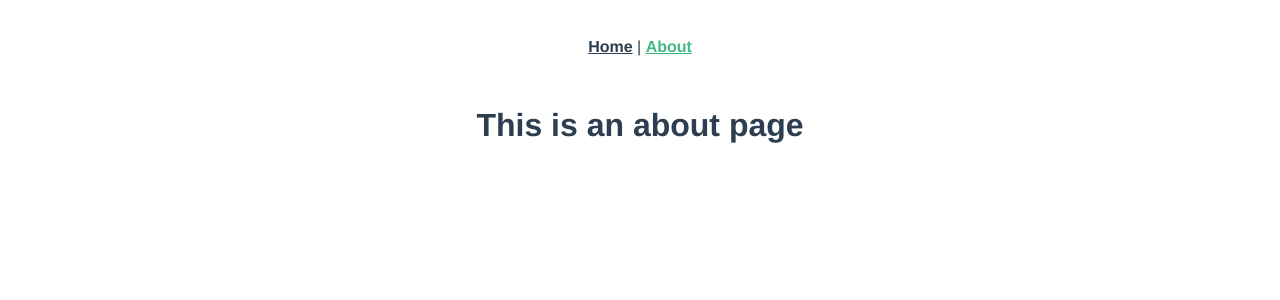
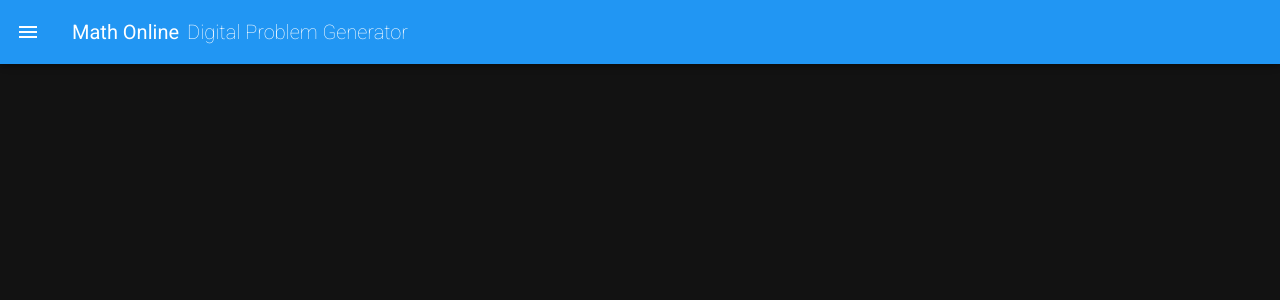
Before and after one commit to christian83182/MathsOnline, a Vue app: page /#/about in a window 1280 px wide. Shown: the top 300 px of the page. Built offline with nearby package versions, Linux system fonts and the light colour scheme.

Commit message:
Initial commit.

```diff
--- a/public/index.html
+++ b/public/index.html
@@ -6,6 +6,8 @@
     <meta name="viewport" content="width=device-width,initial-scale=1.0">
     <link rel="icon" href="<%= BASE_URL %>favicon.ico">
     <title>online-maths-helper</title>
+    <link rel="stylesheet" href="https://fonts.googleapis.com/css?family=Roboto:100,300,400,500,700,900">
+    <link rel="stylesheet" href="https://cdn.jsdelivr.net/npm/@mdi/font@latest/css/materialdesignicons.min.css">
   </head>
   <body>
     <noscript>
--- a/src/App.vue
+++ b/src/App.vue
@@ -1,32 +1,19 @@
 <template>
-  <div id="app">
-    <div id="nav">
-      <router-link to="/">Home</router-link> |
-      <router-link to="/about">About</router-link>
-    </div>
-    <router-view />
-  </div>
+  <v-app>
+    <NavBar />
+    <v-content>
+      <router-view></router-view>
+    </v-content>
+  </v-app>
 </template>
 
-<style>
-#app {
-  font-family: "Avenir", Helvetica, Arial, sans-serif;
-  -webkit-font-smoothing: antialiased;
-  -moz-osx-font-smoothing: grayscale;
-  text-align: center;
-  color: #2c3e50;
-}
-
-#nav {
-  padding: 30px;
-}
-
-#nav a {
-  font-weight: bold;
-  color: #2c3e50;
-}
-
-#nav a.router-link-exact-active {
-  color: #42b983;
-}
-</style>
+<script>
+import NavBar from "@/components/NavBar";
+export default {
+  name: "App",
+  components: {NavBar},
+  data: () => ({
+    //
+  })
+};
+</script>
--- a/src/components/HelloWorld.vue
+++ /dev/null
@@ -1,130 +0,0 @@
-<template>
-  <div class="hello">
-    <h1>{{ msg }}</h1>
-    <p>
-      For a guide and recipes on how to configure / customize this project,<br />
-      check out the
-      <a href="https://cli.vuejs.org" target="_blank" rel="noopener"
-        >vue-cli documentation</a
-      >.
-    </p>
-    <h3>Installed CLI Plugins</h3>
-    <ul>
-      <li>
-        <a
-          href="https://github.com/vuejs/vue-cli/tree/dev/packages/%40vue/cli-plugin-babel"
-          target="_blank"
-          rel="noopener"
-          >babel</a
-        >
-      </li>
-      <li>
-        <a
-          href="https://github.com/vuejs/vue-cli/tree/dev/packages/%40vue/cli-plugin-router"
-          target="_blank"
-          rel="noopener"
-          >router</a
-        >
-      </li>
-      <li>
-        <a
-          href="https://github.com/vuejs/vue-cli/tree/dev/packages/%40vue/cli-plugin-vuex"
-          target="_blank"
-          rel="noopener"
-          >vuex</a
-        >
-      </li>
-      <li>
-        <a
-          href="https://github.com/vuejs/vue-cli/tree/dev/packages/%40vue/cli-plugin-eslint"
-          target="_blank"
-          rel="noopener"
-          >eslint</a
-        >
-      </li>
-    </ul>
-    <h3>Essential Links</h3>
-    <ul>
-      <li>
-        <a href="https://vuejs.org" target="_blank" rel="noopener">Core Docs</a>
-      </li>
-      <li>
-        <a href="https://forum.vuejs.org" target="_blank" rel="noopener"
-          >Forum</a
-        >
-      </li>
-      <li>
-        <a href="https://chat.vuejs.org" target="_blank" rel="noopener"
-          >Community Chat</a
-        >
-      </li>
-      <li>
-        <a href="https://twitter.com/vuejs" target="_blank" rel="noopener"
-          >Twitter</a
-        >
-      </li>
-      <li>
-        <a href="https://news.vuejs.org" target="_blank" rel="noopener">News</a>
-      </li>
-    </ul>
-    <h3>Ecosystem</h3>
-    <ul>
-      <li>
-        <a href="https://router.vuejs.org" target="_blank" rel="noopener"
-          >vue-router</a
-        >
-      </li>
-      <li>
-        <a href="https://vuex.vuejs.org" target="_blank" rel="noopener">vuex</a>
-      </li>
-      <li>
-        <a
-          href="https://github.com/vuejs/vue-devtools#vue-devtools"
-          target="_blank"
-          rel="noopener"
-          >vue-devtools</a
-        >
-      </li>
-      <li>
-        <a href="https://vue-loader.vuejs.org" target="_blank" rel="noopener"
-          >vue-loader</a
-        >
-      </li>
-      <li>
-        <a
-          href="https://github.com/vuejs/awesome-vue"
-          target="_blank"
-          rel="noopener"
-          >awesome-vue</a
-        >
-      </li>
-    </ul>
-  </div>
-</template>
-
-<script>
-export default {
-  name: "HelloWorld",
-  props: {
-    msg: String
-  }
-};
-</script>
-
-<!-- Add "scoped" attribute to limit CSS to this component only -->
-<style scoped>
-h3 {
-  margin: 40px 0 0;
-}
-ul {
-  list-style-type: none;
-  padding: 0;
-}
-li {
-  display: inline-block;
-  margin: 0 10px;
-}
-a {
-  color: #42b983;
-}
-</style>
--- /dev/null
+++ b/src/components/NavBar.vue
@@ -0,0 +1,37 @@
+<template>
+    <div>
+        <v-app-bar app color="blue" clipped-left>
+            <v-app-bar-nav-icon @click="drawerOpen = !drawerOpen"></v-app-bar-nav-icon>
+            <v-toolbar-title>
+                <span class="heading mr-2">Math Online</span>
+                <span class="font-weight-thin heading">Digital Problem Generator</span>
+            </v-toolbar-title>
+        </v-app-bar>
+
+        <v-navigation-drawer v-model="drawerOpen" app clipped>
+            <v-list>
+
+                <v-list-item link>
+                    <v-list-item-action> <v-icon>mdi-alert-circle</v-icon> </v-list-item-action>
+                    <v-list-item-content> <v-list-item-title>Nothing here yet!</v-list-item-title> </v-list-item-content>
+                </v-list-item>
+
+            </v-list>
+        </v-navigation-drawer>
+    </div>
+</template>
+
+<script>
+    export default {
+        name: "NavBar",
+        data(){
+            return {
+                drawerOpen: false
+            }
+        }
+    }
+</script>
+
+<style scoped>
+
+</style>
--- a/src/main.js
+++ b/src/main.js
@@ -2,11 +2,13 @@ import Vue from "vue";
 import App from "./App.vue";
 import router from "./router";
 import store from "./store";
+import vuetify from "./plugins/vuetify";
 
 Vue.config.productionTip = false;
 
 new Vue({
   router,
   store,
+  vuetify,
   render: h => h(App)
 }).$mount("#app");
--- /dev/null
+++ b/src/plugins/vuetify.js
@@ -0,0 +1,10 @@
+import Vue from "vue";
+import Vuetify from "vuetify/lib";
+
+Vue.use(Vuetify);
+
+export default new Vuetify({
+    theme:{
+        dark: true
+    }
+});
--- a/src/views/About.vue
+++ /dev/null
@@ -1,5 +0,0 @@
-<template>
-  <div class="about">
-    <h1>This is an about page</h1>
-  </div>
-</template>
--- a/src/views/Home.vue
+++ b/src/views/Home.vue
@@ -1,18 +1,11 @@
 <template>
-  <div class="home">
-    <img alt="Vue logo" src="../assets/logo.png" />
-    <HelloWorld msg="Welcome to Your Vue.js App" />
+  <div>
+    <span class="display-1 ma-12">Hello World</span>
   </div>
 </template>
 
 <script>
-// @ is an alias to /src
-import HelloWorld from "@/components/HelloWorld.vue";
-
 export default {
   name: "home",
-  components: {
-    HelloWorld
-  }
 };
 </script>
--- /dev/null
+++ b/vue.config.js
@@ -0,0 +1,3 @@
+module.exports = {
+  transpileDependencies: ["vuetify"]
+};
```
Also changed, not shown: package.json (+6 -1 lines), src/router/index.js (+5 -4 lines), .eslintrc.js, src/assets/logo.svg (added), 1 other file (tests, documents, lock files or other folders).
